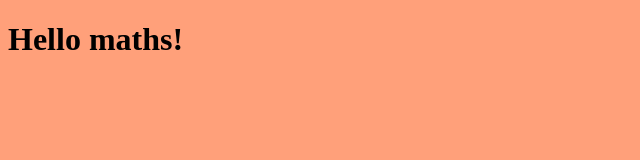
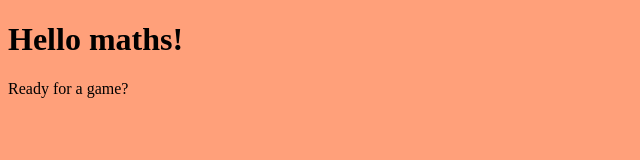
Before and after one commit to hisarciklilar/love-maths, a plain HTML site: page index.html in a window 1280 px wide. Shown: the whole page, without its empty margins (0-640 px from the left). Drawn offline with Linux system fonts and the light colour scheme.

Commit message:
Add text in body

```diff
--- a/index.html
+++ b/index.html
@@ -7,8 +7,9 @@
     <title>Document</title>
 </head>
 <body>
-    <h1>Hello maths!</h1>
+    <h1>Hello maths! </h1>
 
+    Ready for a game?
     <script src="./assets/js/script.js"> </script>
 </body>
 </html>
```
Also changed, not shown: 1 other file.
